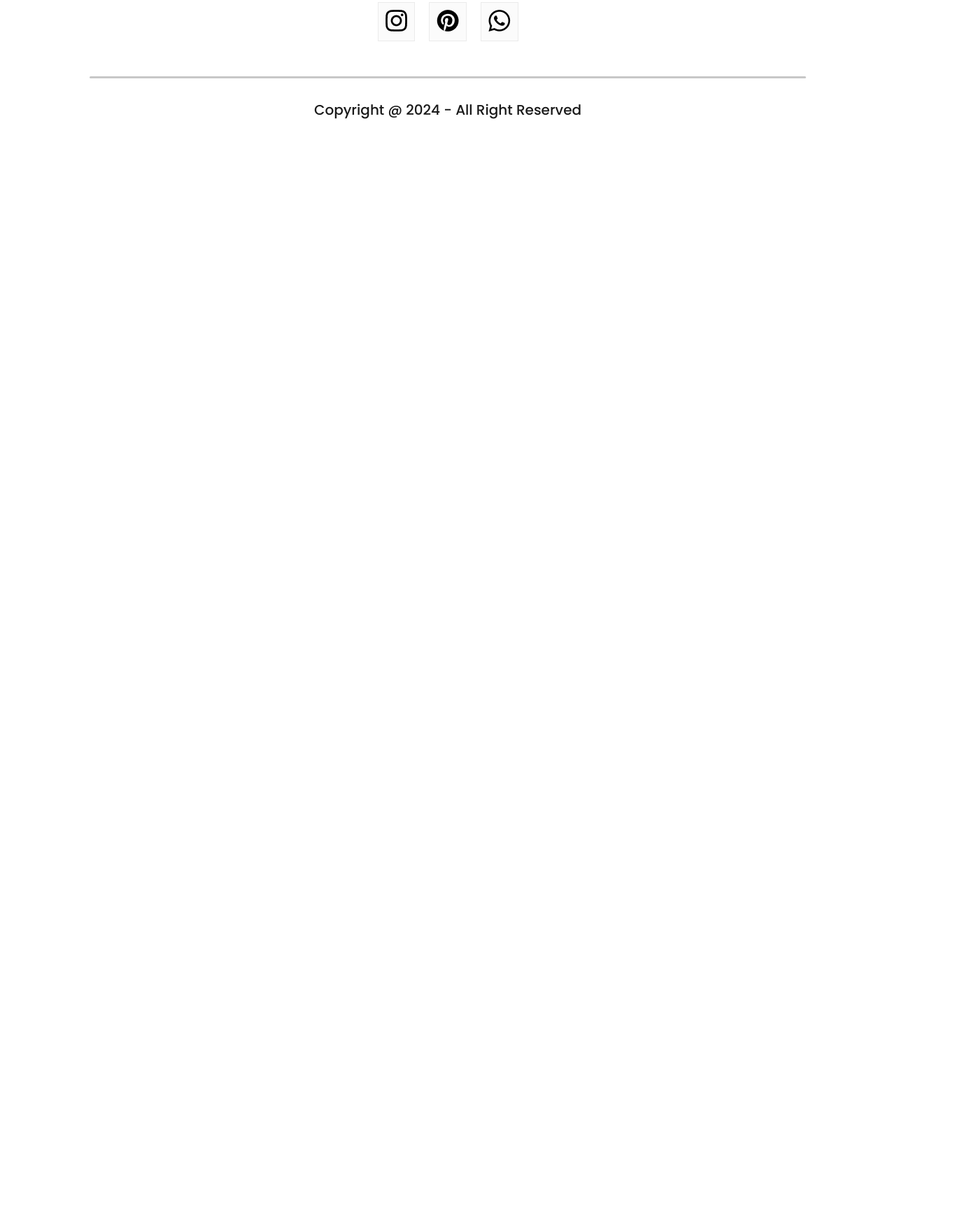
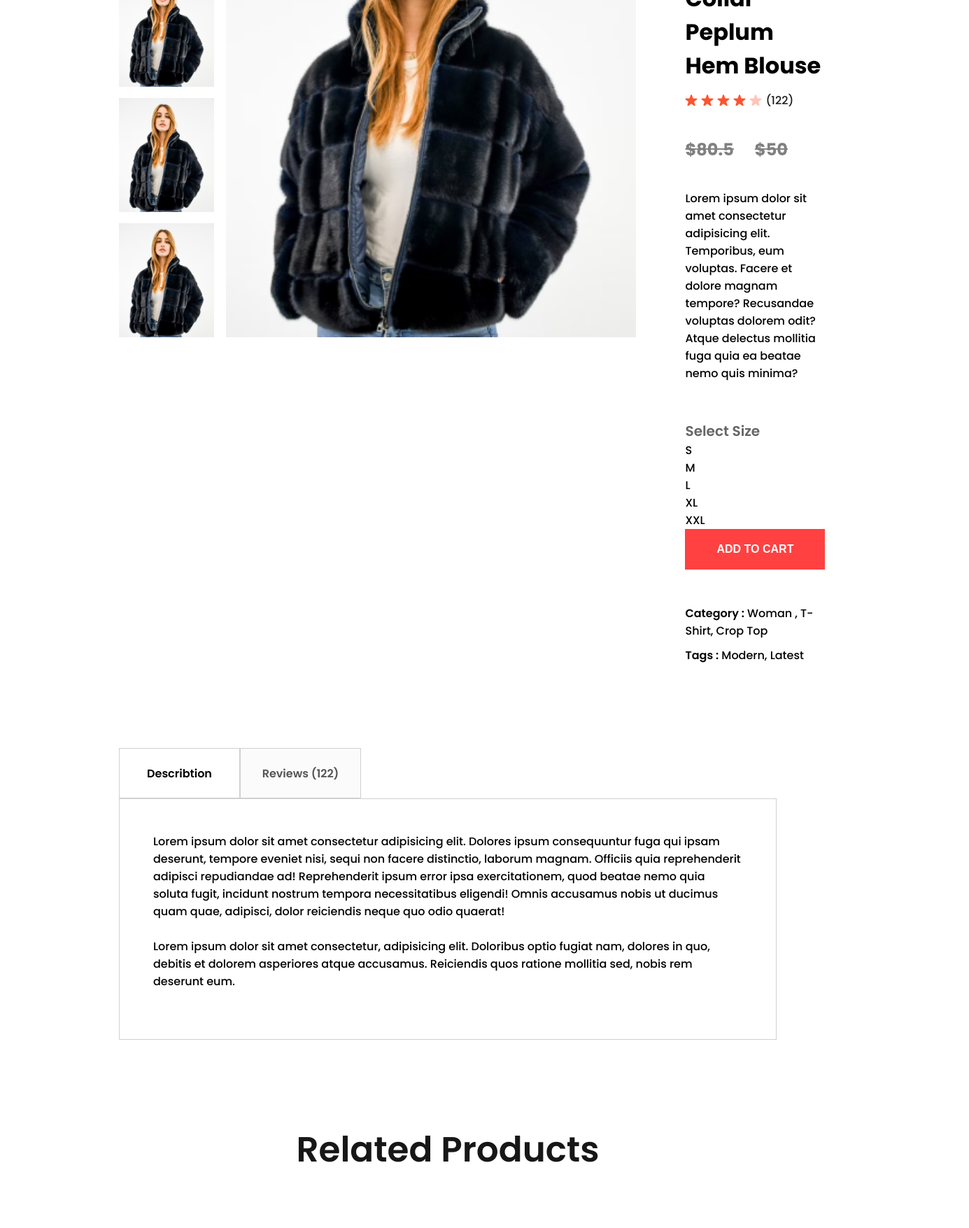
Before and after one commit to aygunsalimova/e-commerce, a React (Create React App) app: page /product/1 in a window 1280 px wide. Shown: the part 340-2095 px from the top of the page at 70% size, 1385 px wide, since content can reach past the window. Before the commit the page ends 800 px from the top, so only its background shows below. Built offline with nearby package versions, Linux system fonts and the light colour scheme.

Commit message:
new update

```diff
--- a/src/components/breadcrums/Breadcrum.css
+++ b/src/components/breadcrums/Breadcrum.css
@@ -0,0 +1,10 @@
+.breadcrum {
+    display: flex;
+    align-items: center;
+    gap: 8px;
+    color: #5e5e5e;
+    font-size: 16px;
+    font-weight: 600;
+    margin: 60px 17-px;
+    text-transform: capitalize;
+}
--- /dev/null
+++ b/src/components/breadcrums/describtionBox/DescribtionBox.css
@@ -0,0 +1,32 @@
+.describtionbox {
+    margin: 120px 170px;
+}
+
+.describtionbox-navigator {
+    display: flex;
+}
+
+.describtionbox-nav-box {
+    display: flex;
+    align-items: center;
+    justify-content: center;
+    font-size: 16px;
+    font-weight: 600;
+    width: 171px;
+    height: 70px;
+    border: 1px solid #d0d0d0;
+}
+
+.describtionbox-nav-box.fade {
+    background: #fbfbfb;
+    color: #555;
+}
+
+.describtionbox-describtion {
+    display: flex;
+    flex-direction: column;
+    gap: 25px;
+    border: 1px solid #d0d0d0;
+    padding: 48px;
+    padding-bottom: 70px;
+}
--- /dev/null
+++ b/src/components/breadcrums/describtionBox/DescribtionBox.jsx
@@ -0,0 +1,23 @@
+import React from 'react';
+import './DescribtionBox.css'
+
+function DescribtionBox() {
+    return (
+        <div className='describtionbox'>
+            <div className="describtionbox-navigator">
+                <div className="describtionbox-nav-box">Describtion</div>
+                <div className="describtionbox-nav-box fade">Reviews (122)</div>
+            </div>
+            <div className="describtionbox-describtion">
+                <p>Lorem ipsum dolor sit amet consectetur adipisicing elit. Dolores ipsum consequuntur fuga qui ipsam deserunt, tempore eveniet nisi, sequi non facere distinctio, laborum magnam. Officiis quia reprehenderit adipisci repudiandae ad!
+                    Reprehenderit ipsum error ipsa exercitationem, quod beatae nemo quia soluta fugit, incidunt nostrum tempora necessitatibus eligendi! Omnis accusamus nobis ut ducimus quam quae, adipisci, dolor reiciendis neque quo odio quaerat!
+                </p>
+                <p>
+                    Lorem ipsum dolor sit amet consectetur, adipisicing elit. Doloribus optio fugiat nam, dolores in quo, debitis et dolorem asperiores atque accusamus. Reiciendis quos ratione mollitia sed, nobis rem deserunt eum.
+                </p>
+            </div>
+        </div>
+    );
+}
+
+export default DescribtionBox;
--- a/src/components/productDisplay/ProductDisplay.css
+++ b/src/components/productDisplay/ProductDisplay.css
@@ -0,0 +1,98 @@
+.productdisplay {
+    display: flex;
+    margin: 0px 170px;
+}
+
+.productdisplay-left {
+    display: flex;
+    gap: 17px;
+}
+
+.productdisplay-img-list {
+    display: flex;
+    flex-direction: column;
+    gap: 16px;
+}
+
+.productdisplay-img-list img {
+    height: 163px;
+}
+
+.productdisplay-main-img {
+    width: 586px;
+    height: 700px;
+}
+
+.productdisplay-right {
+    margin: 0px 70px;
+    display: flex;
+    flex-direction: column;
+}
+
+.productdisplay-right-stars {
+    display: flex;
+    align-items: center;
+    margin-top: 13px;
+    gap: 5px;
+    color: #1c1c1c;
+    font-size: 16px;
+}
+
+.productdisplay-right-prices {
+    display: flex;
+    margin: 40px 0px;
+    gap: 30px;
+    font-size: 24px;
+    font-weight: 700;
+}
+
+.productdisplay-right-price-old {
+    color: #818181;
+    text-decoration: line-through;
+}
+
+.productdisplay-right-price-new {
+    color: #ff4141;
+}
+
+.productdisplay-right-size h1 {
+    margin-top: 55px;
+    color: #656565;
+    font-size: 20px;
+    font-weight: 600;
+}
+
+.productdisplay-right-sizes {
+    display: flex;
+    margin: 30px 0px;
+    gap: 20px;
+}
+
+.productdisplay-right-sizes div {
+    padding: 18px 24px;
+    background: #fbfbfb;
+    border: 1px solid #ebebeb;
+    border-radius: 3px;
+    cursor: pointer;
+}
+
+.productdisplay-right button {
+    padding: 20px 40px;
+    width: 200px;
+    font-size: 16px;
+    font-weight: 600;
+    color: white;
+    background: #ff4141;
+    margin-bottom: 40px;
+    border: none;
+    outline: none;
+    cursor: pointer;
+}
+
+.productdisplay-right-category {
+    margin-top: 10px;
+}
+
+.productdisplay-right-category span {
+    font-weight: 600;
+}
--- a/src/components/productDisplay/ProductDisplay.jsx
+++ b/src/components/productDisplay/ProductDisplay.jsx
@@ -1,10 +1,59 @@
 import React from 'react';
 import './ProductDisplay.css'
+import star_icon from '../assets/star_icon.png'
+import star_dull_icon from '../assets/star_dull_icon.png'
 
 function ProductDisplay(props) {
+    const { product } = props;
+
     return (
-        <div>
-
+        <div className='productdisplay'>
+            <div className="productdisplay-left">
+                <div className="productdisplay-img-list">
+                    <img src={product.image} alt="" />
+                    <img src={product.image} alt="" />
+                    <img src={product.image} alt="" />
+                    <img src={product.image} alt="" />
+                </div>
+                <div className="productdisplay-img">
+                    <img className='productdisplay-main-img' src={product.image} alt="" />
+                </div>
+            </div>
+            <div className="productdisplay-right">
+                <h1>{product.name}</h1>
+                <div className="productdisplay-right-stars">
+                    <img src={star_icon} alt="" />
+                    <img src={star_icon} alt="" />
+                    <img src={star_icon} alt="" />
+                    <img src={star_icon} alt="" />
+                    <img src={star_dull_icon} alt="" />
+                    <p>(122)</p>
+                </div>
+                <div className="productdisplay-right-prices">
+                    <div className="productdisplay-right-price-old">
+                        ${product.old_price}
+                    </div>
+                    <div className="productdisplay-right-price-old">
+                        ${product.new_price}
+                    </div>
+                </div>
+                <div className="productdisplay-right-describtion">
+                    Lorem ipsum dolor sit amet consectetur adipisicing elit. Temporibus, eum voluptas. Facere et dolore magnam tempore? Recusandae voluptas dolorem odit? Atque delectus mollitia fuga quia ea beatae nemo quis minima?
+                </div>
+                <div className="productdisplay-right-size">
+                    <h1>Select Size</h1>
+                    <div className="productdisplay-right-size">
+                        <div>S</div>
+                        <div>M</div>
+                        <div>L</div>
+                        <div>XL</div>
+                        <div>XXL</div>
+                    </div>
+                </div>
+                <button>ADD TO CART</button>
+                <p className='productdisplay-right-category'><span>Category :</span> Woman , T-Shirt, Crop Top</p>
+                <p className='productdisplay-right-category'><span>Tags :</span> Modern, Latest</p>
+            </div>
         </div>
     );
 }
--- /dev/null
+++ b/src/components/relatedProducts/RelatedProducts.css
@@ -0,0 +1,26 @@
+.relatedproducts {
+    display: flex;
+    flex-direction: column;
+    align-items: center;
+    gap: 10px;
+    height: 90vh;
+}
+
+.relatedproducts h1 {
+    color: #171717;
+    font-size: 50px;
+    font-weight: 600;
+}
+
+.relatedproducts hr {
+    width: 200px;
+    height: 6px !important;
+    border: 10px;
+    color: red;
+}
+
+.relatedproducts-item {
+    margin-top: 50px;
+    display: flex;
+    gap: 30px;
+}
--- /dev/null
+++ b/src/components/relatedProducts/RelatedProducts.jsx
@@ -0,0 +1,20 @@
+import React from 'react';
+import "./RelatedProducts.css";
+import data_product from '../assets/data';
+import Item from '../item/Item';
+
+function RelatedProducts() {
+    return (
+        <div className='relatedproducts'>
+            <h1>Related Products</h1>
+            <hr />
+            <div className="relatedproducts-item">
+                {data_product.map((item, i) => {
+                    return <Item key={i} id={item.id} name={item.name} image={item.image} new_price={item.new_price} old_price={item.old_price} />
+                })}
+            </div>
+        </div>
+    );
+}
+
+export default RelatedProducts;
--- a/src/pages/Product.jsx
+++ b/src/pages/Product.jsx
@@ -2,6 +2,9 @@ import React, { useContext } from 'react';
 import {ShopContext} from '../context/ShopContext';
 import { useParams } from 'react-router-dom';
 import Breadcrum from '../components/breadcrums/Breadcrum';
+import ProductDisplay from '../components/productDisplay/ProductDisplay';
+import DescribtionBox from '../components/breadcrums/describtionBox/DescribtionBox';
+import RelatedProducts from '../components/relatedProducts/RelatedProducts';
 // const all_product = require('../components/assets/all_product.js');
 
 function Product() {
@@ -17,6 +20,9 @@ function Product() {
     return (
         <div>
             <Breadcrum product={product} />
+            <ProductDisplay product={product} />
+            <DescribtionBox />
+            <RelatedProducts />
         </div>
     );
 }
```
